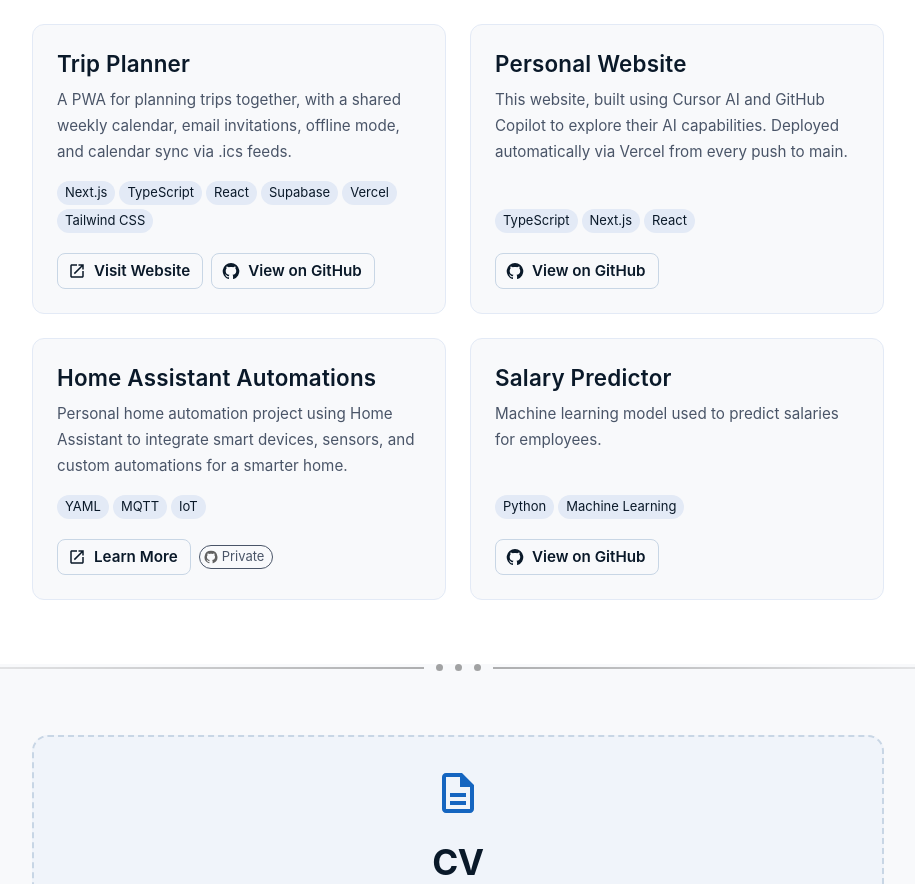
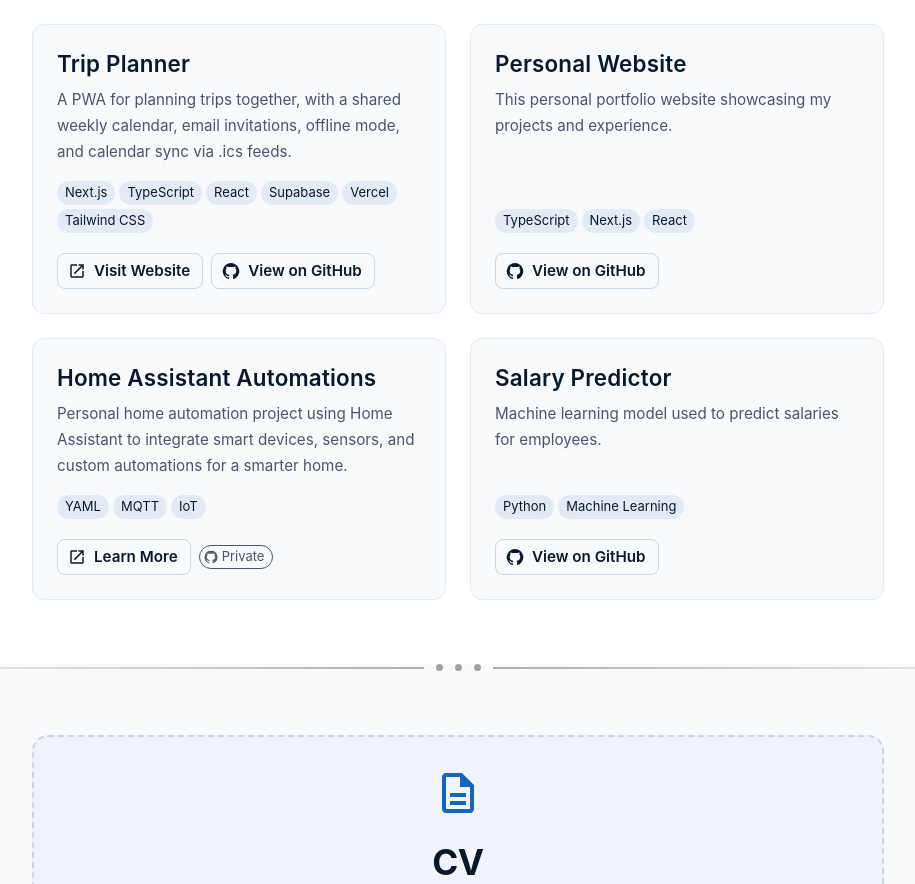
Before and after one commit to alex20m/website, a Next.js app: page / in a window 1280 px wide. Shown: the part 3277-4161 px from the top of the page, without its empty margins (182-1097 px from the left). Built offline with nearby package versions, Linux system fonts and the light colour scheme; what @mui/material-nextjs would draw is missing.

Commit message:
Update Personal Website project description (#12)
Drop the mention of building with Cursor AI/GitHub Copilot in favor of a plain description of the site.

```diff
--- a/data/projects.ts
+++ b/data/projects.ts
@@ -33,7 +33,7 @@ const projects: Project[] = [
   },
   {
     title: 'Personal Website',
-    description: 'This website, built using Cursor AI and GitHub Copilot to explore their AI capabilities. Deployed automatically via Vercel from every push to main.',
+    description: 'This personal portfolio website showcasing my projects and experience.',
     technologies: ['TypeScript', 'Next.js', 'React'],
     github: 'https://github.com/alex20m/website',
   },
```
